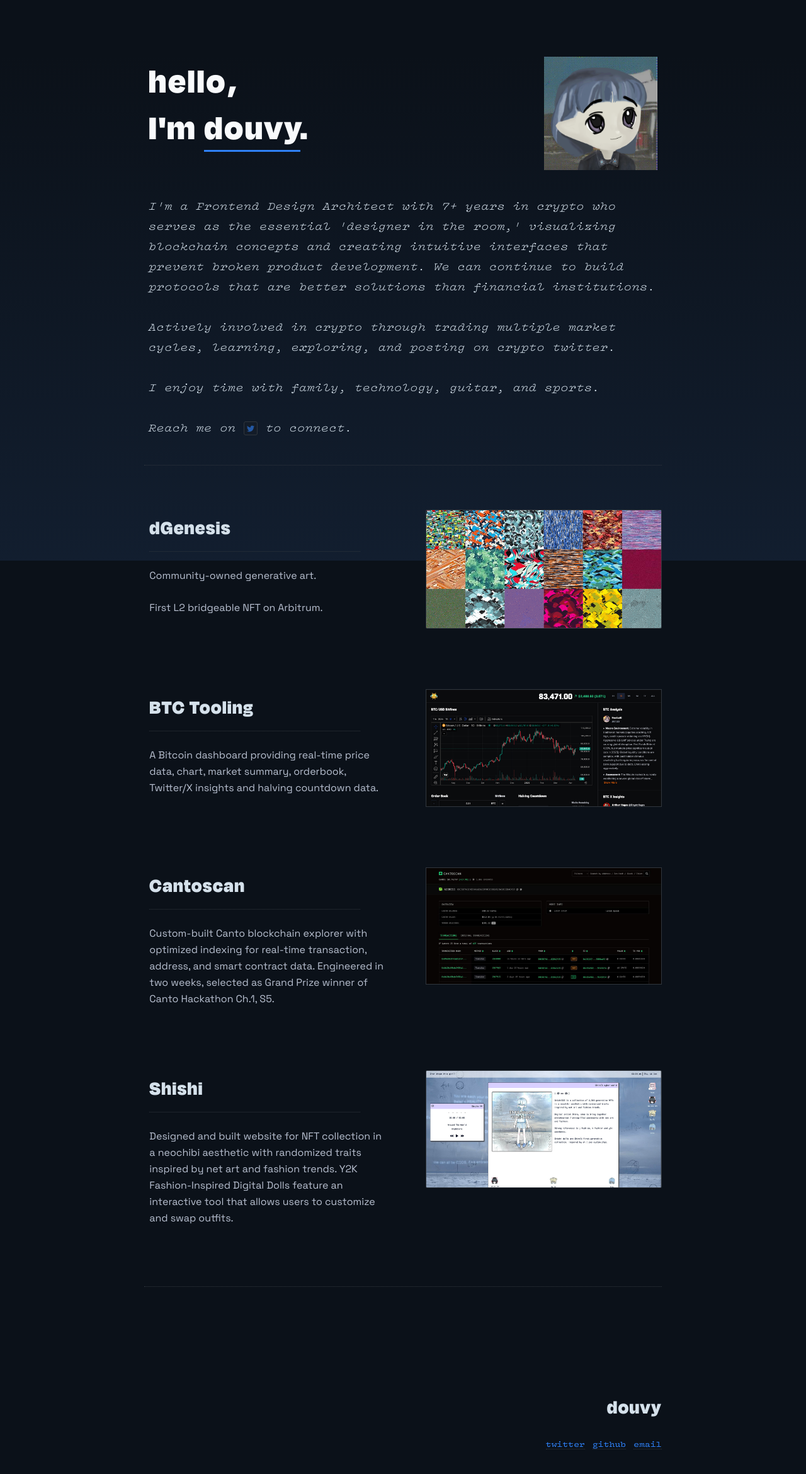
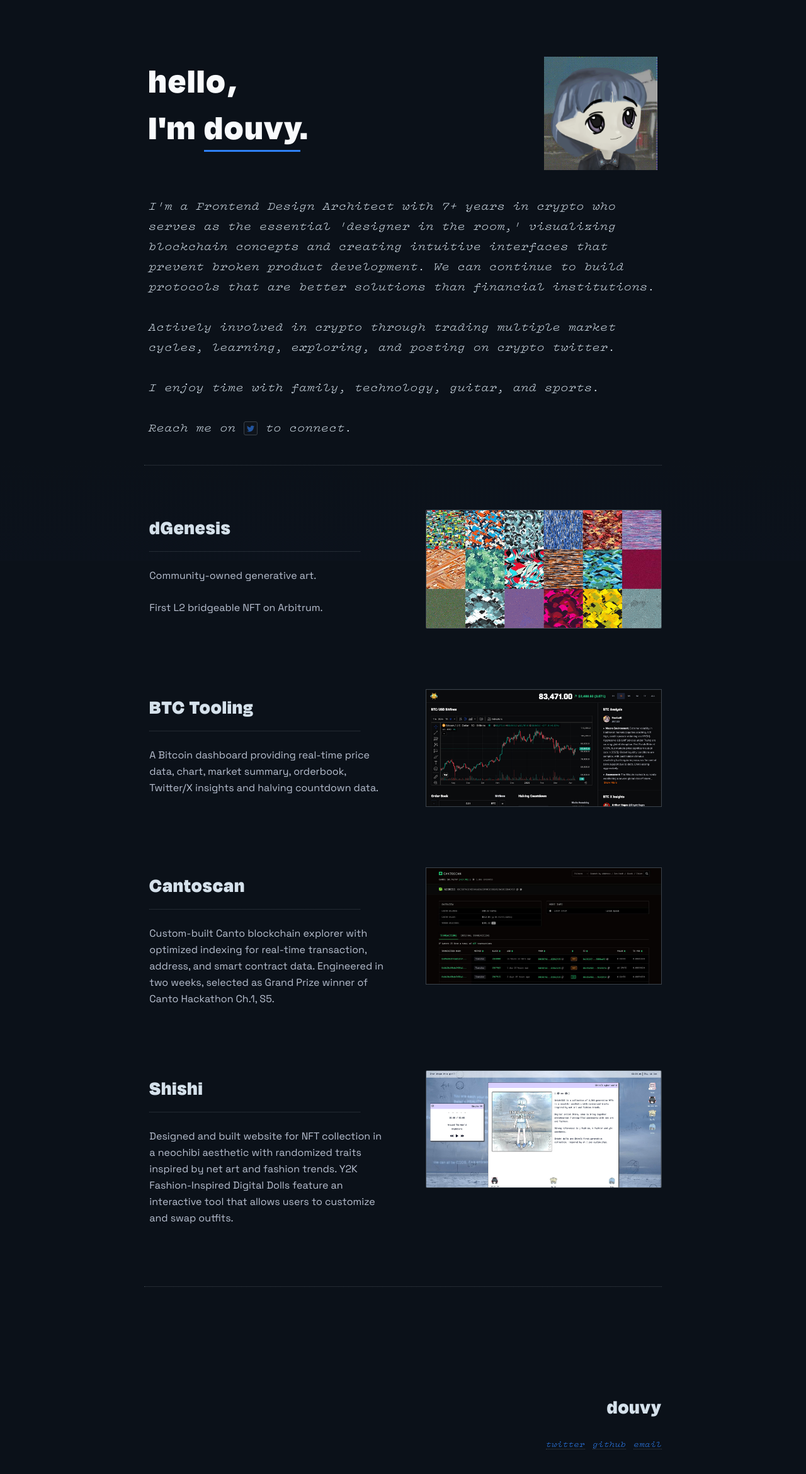
Before and after one commit to douvy/douvy, a Next.js app: page / in a window 1280 px wide. Shown: the top 2340 px of the page at 63% size. Before the commit the page ends 2319 px from the top, so only its background shows below. Built offline with nearby package versions, Linux system fonts and the light colour scheme.

Commit message:
Fix background gradient and improve styling
- Smooth gradient transition with extended top color
- Update border colors to #3b434b for better contrast
- Add italic styling to footer links
- Increase spacing at bottom of page

```diff
--- a/components/Footer.js
+++ b/components/Footer.js
@@ -18,6 +18,7 @@
           </li>
         </ul>
       </div>
+      <div className="pb-20"></div>
     </footer>
   );
 }
--- a/styles/globals.css
+++ b/styles/globals.css
@@ -45,10 +45,9 @@
   font-style: normal;
   color: #e6edf3;
   background-color: #0B1119;
-  background: linear-gradient(to bottom, #0B1119, #121E2F);
-  background-size: 100%, auto;
-  background-repeat: no-repeat, repeat;
-  background-attachment: scroll, scroll;
+  background: linear-gradient(to bottom, #0B1119 0%, #0B1119 40%, #0F172A 100%);
+  background-size: 100% 200vh;
+  background-repeat: no-repeat;
   font-size: 12px;
 }
 h1,h2,h3,h4,h5,h6 {
@@ -76,10 +75,10 @@
   line-height: 48px;
 }
 .border {
-  border:  1px solid #30363D;
+  border:  1px solid #3b434b;
 }
 .border-b {
-  border-color: #30363D !important;
+  border-color: #3b434b !important;
 }
 .border-none {
   border: none !important;
@@ -105,7 +104,7 @@
   height: 180px;
   border-radius: 3px;
   float: right;
-  border: 1px solid #30363D;
+  border: 1px solid #3b434b;
   top: 0;
 }
 .hero .twitter {
@@ -119,14 +118,14 @@
   font-family: "VulfMono", sans-serif;
   font-weight: 400;
   font-style: normal;
-  border: 1px solid #30363D;
+  border: 1px solid #3b434b;
   transition: all 0.3s ease;
 }
 .hero .twitter:hover, .twitter:visited {
   -webkit-transition: all 0.3s ease;
   color: #2f81f7;
   background: #202733;
-  border: 1px solid #30363D;
+  border: 1px solid #3b434b;
   transition: all 0.3s ease;
   text-decoration: none;
 }
@@ -162,7 +161,7 @@
   color: #d5e1eb;
   font-size: 48px;
   line-height: 56px;
-  border-bottom: 1px dotted #30363D;
+  border-bottom: 1px dotted #3b434b;
   margin-right: 40px;
 
 }
@@ -175,10 +174,10 @@
   margin-top: 15px;
 }
 #portfolio img {
-  border: 1px solid #30363D;
+  border: 1px solid #3b434b;
 }
 #portfolio .home-teaser-list {
-  border-top: 1px dotted #30363D;
+  border-top: 1px dotted #3b434b;
   padding-top: 70px;
 }
 #portfolio .hero-image-home-link-block {
@@ -228,7 +227,7 @@
 #project-last .home-teaser-list {
   margin-top: 30px;
   border-top: none;
-  border-bottom: 1px dotted #30363D;
+  border-bottom: 1px dotted #3b434b;
   padding-bottom: 95px;
 }
 #project-last img {
@@ -236,7 +235,7 @@
 }
 footer {
   margin-top: 150px;
-  margin-bottom: 40px;
+  margin-bottom: 80px;
 }
 footer a {
   color: #2f81f7;
@@ -312,8 +311,9 @@
   float: left;
 }
 footer a {
-  border-bottom: 1px dotted #30363D;
+  border-bottom: 1px dotted #3b434b;
   margin-left: 12px;
+  font-style: italic;
 }
 @media (max-width: 768px) {
   .smoke-container {
```
